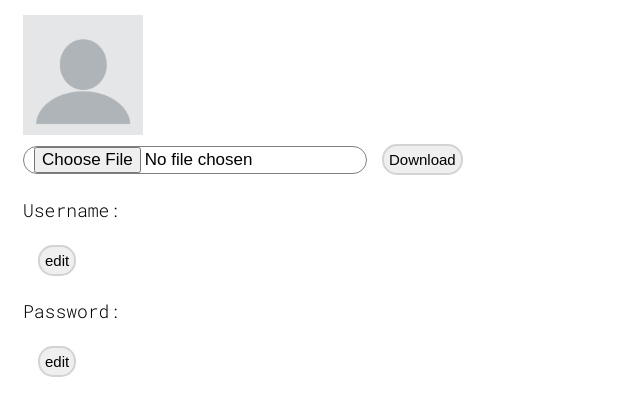
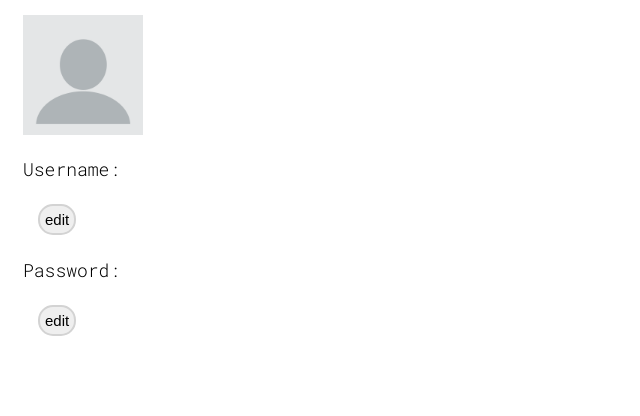
Before and after one commit to vladislavaSim/pugs-community, a React (Create React App) app: page /editProfile in a window 1280 px wide. Shown: the top 416 px of the page, without its empty margins (0-640 px from the left). Built offline with nearby package versions, Linux system fonts and the light colour scheme.

Commit message:
small fixes with profile pic

```diff
--- a/src/pugs-community/ProfilePic.jsx
+++ b/src/pugs-community/ProfilePic.jsx
@@ -1,11 +1,12 @@
 import React, {useState, useEffect} from "react";
 import {useDispatch, useSelector} from "react-redux";
-import {isEdit, setUploadedPicObj} from "./action/action";
+import {isEdit as isEditAction, setUploadedPicObj} from "./action/action";
 import defaultProfPic from './img/default-profile-pic.png'
 
 export function ProfilePic() {
     const [profilePic, setProfilePic] = useState(defaultProfPic);
     const uploadedPicObj = useSelector((state) => state.selectPic);
+    const isEdit = useSelector((state) => state.toggleItemToEdit);
     const dispatch = useDispatch();
     useEffect(() => {
         if (uploadedPicObj) {
@@ -23,13 +24,16 @@ export function ProfilePic() {
 
     function submitNewPic(e) {
         e.preventDefault()
-        dispatch(isEdit())
+        dispatch(isEditAction());
     }
-    return <div>
+
+    return (
+        <div>
             <img src={profilePic} className='profile-pic' alt="preview-picture" />
             {isEdit && <form>
                 <input type='file' className='picture-input' onChange={setPic} />
                 <button type='submit' className='edit_save_btn' onClick={submitNewPic}>Download</button>
             </form>}
-    </div>
+        </div>
+    );
 }
```
